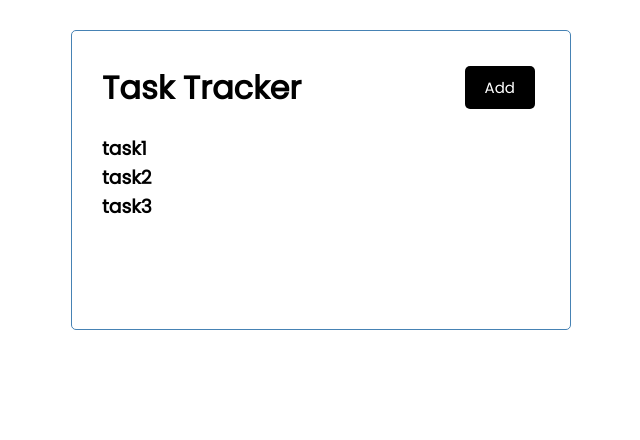
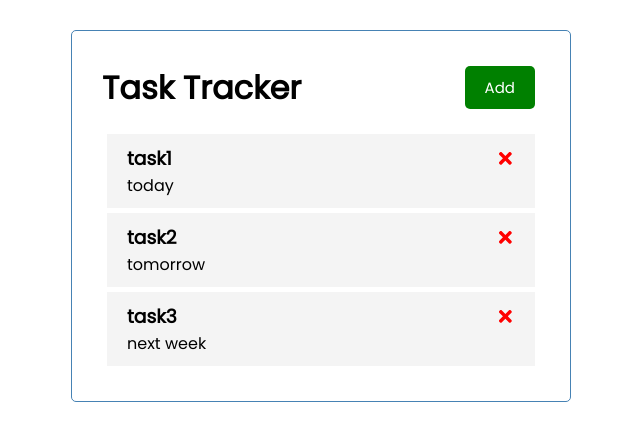
Before and after one commit to luk3my/taskTrackerApp, a React (Create React App) app: page / in a window 1280 px wide. Shown: the top 440 px of the page, without its empty margins (319-959 px from the left). Built offline with nearby package versions, Linux system fonts and the light colour scheme.

Commit message:
delete btns

```diff
--- a/package.json
+++ b/package.json
@@ -8,6 +8,7 @@
     "@testing-library/user-event": "^12.8.3",
     "react": "^17.0.2",
     "react-dom": "^17.0.2",
+    "react-icons": "^4.2.0",
     "react-scripts": "4.0.3",
     "web-vitals": "^1.1.2"
   },
--- a/src/App.js
+++ b/src/App.js
@@ -22,10 +22,16 @@
             reminder: false
         }
     ])
+
+    // Delete Task
+    const deleteTask = id => {
+      console.log('delete', id)
+    }
+
   return (
     <div className="container">
       <Header title='Task Tracker'/>
-      <Tasks tasks={tasks} />
+      <Tasks tasks={tasks} onDelete={deleteTask} />
     </div>
   );
 }
--- a/src/components/Header.js
+++ b/src/components/Header.js
@@ -4,7 +4,7 @@
     return (
         <header className="header">
             <h1>{title}</h1>
-            <Button color='Black' text='Add'/>
+            <Button color='Green' text='Add'/>
         </header>
     )
 }
--- /dev/null
+++ b/src/components/Task.js
@@ -0,0 +1,13 @@
+import { FaTimes } from 'react-icons/fa'
+
+const Task = ({ task, onDelete }) => {
+
+    return (
+        <div className="task">
+           <h3>{task.text} <FaTimes onClick={() => onDelete(task.id)} style={{ color:'red', cursor: 'pointer' }} /></h3>
+           <p>{task.day}</p>
+        </div>
+    )
+}
+
+export default Task
--- a/src/components/Tasks.js
+++ b/src/components/Tasks.js
@@ -1,9 +1,11 @@
-const Tasks = ({ tasks }) => {
+import Task from './Task'
+
+const Tasks = ({ tasks, onDelete }) => {
 
     return (
         <div>
             {tasks.map((task) => (
-                <h3 key={task.id}>{task.text}</h3>
+                <Task key={task.id} task={task} onDelete={onDelete} />
             ))}
         </div>
     )
```
Also changed, not shown: 1 other file (tests, documents, lock files or other folders).
